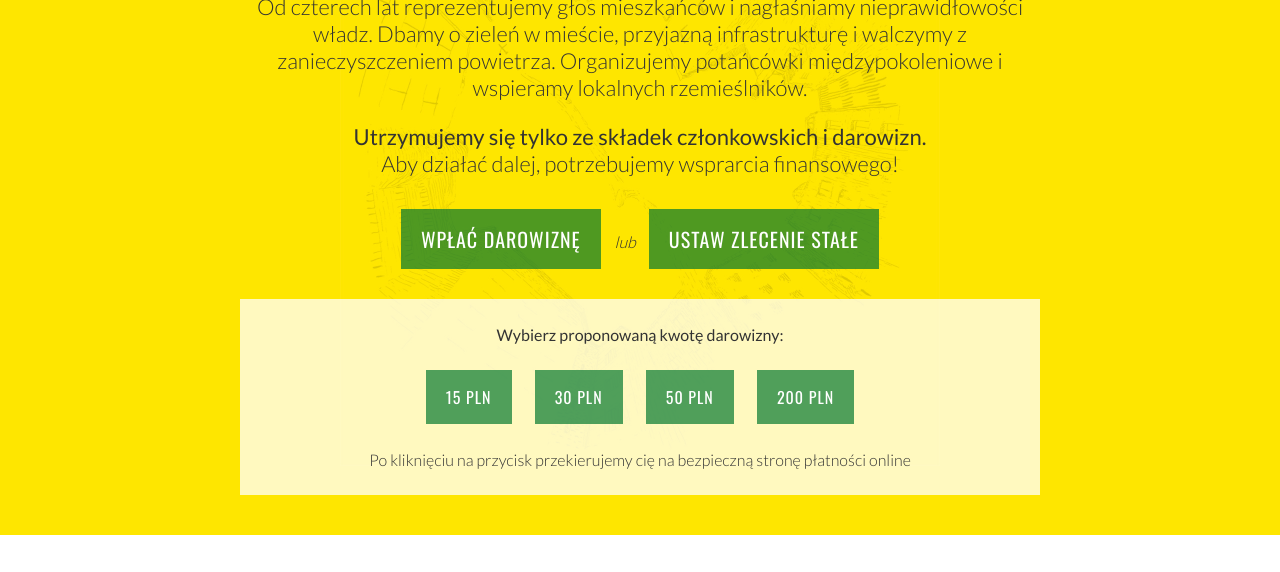
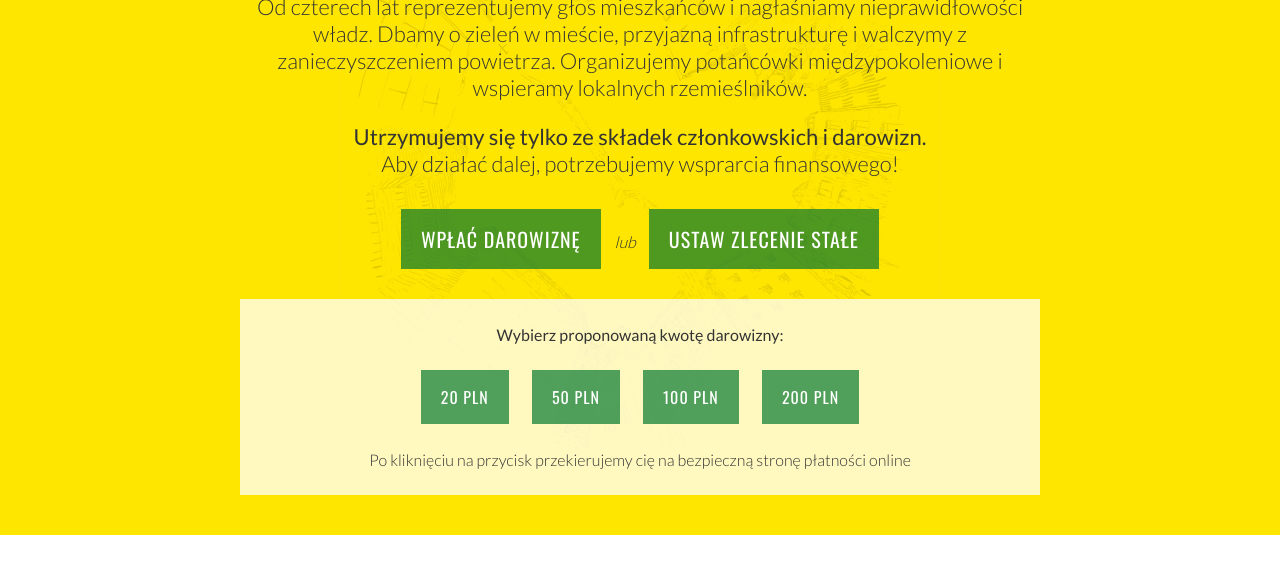
Before and after one commit to miastojestnasze/wspieraj, a plain HTML site: page index.html in a window 1280 px wide. Both pictures are taken after a click on the link "WPŁAĆ DAROWIZNĘ". Shown: the part 214-786 px from the top of the page. Drawn offline with nearby package versions, Linux system fonts and the light colour scheme.

Commit message:
poprawki adresów pay cd

```diff
--- a/index.html
+++ b/index.html
@@ -32,9 +32,9 @@
 
       <div id="darowizna" class="btn-content">
         <p><b>Wybierz proponowaną kwotę darowizny:</b></p>
-        <a href="https://secure.transferuj.pl/?h=c2c7e1cd74e022df61e685510a220b8cde6dc484" class="btn">15 PLN</a>
-        <a href="https://secure.transferuj.pl/?h=4f2c8e04195d44cce611a9165630dfd65cfe9b0f" class="btn">30 PLN</a>
-        <a href="https://secure.transferuj.pl/?h=c6dd2f20e3a88d4c39bf7946455765b87f03dd9c" class="btn">50 PLN</a>
+        <a href="https://secure.tpay.com/?h=834807ae0bf7c2ae85bb399d681337f61300069f" class="btn">20 PLN</a>
+        <a href="https://secure.tpay.com/?h=6984c00084fdf87b35a5d0bbb27c9f9b4fefd70c" class="btn">50 PLN</a>
+        <a href="https://secure.tpay.com/?h=b819f461fe0f4ce48fb403bfd839ecb502abcc98" class="btn">100 PLN</a>
         <a href="https://secure.tpay.com/?h=85c5ef4faa04f35f20f82ea4f064511609486f2d" class="btn">200 PLN</a>
         <p>Po kliknięciu na przycisk przekierujemy cię na bezpieczną stronę płatności online</p>
       </div>
```
